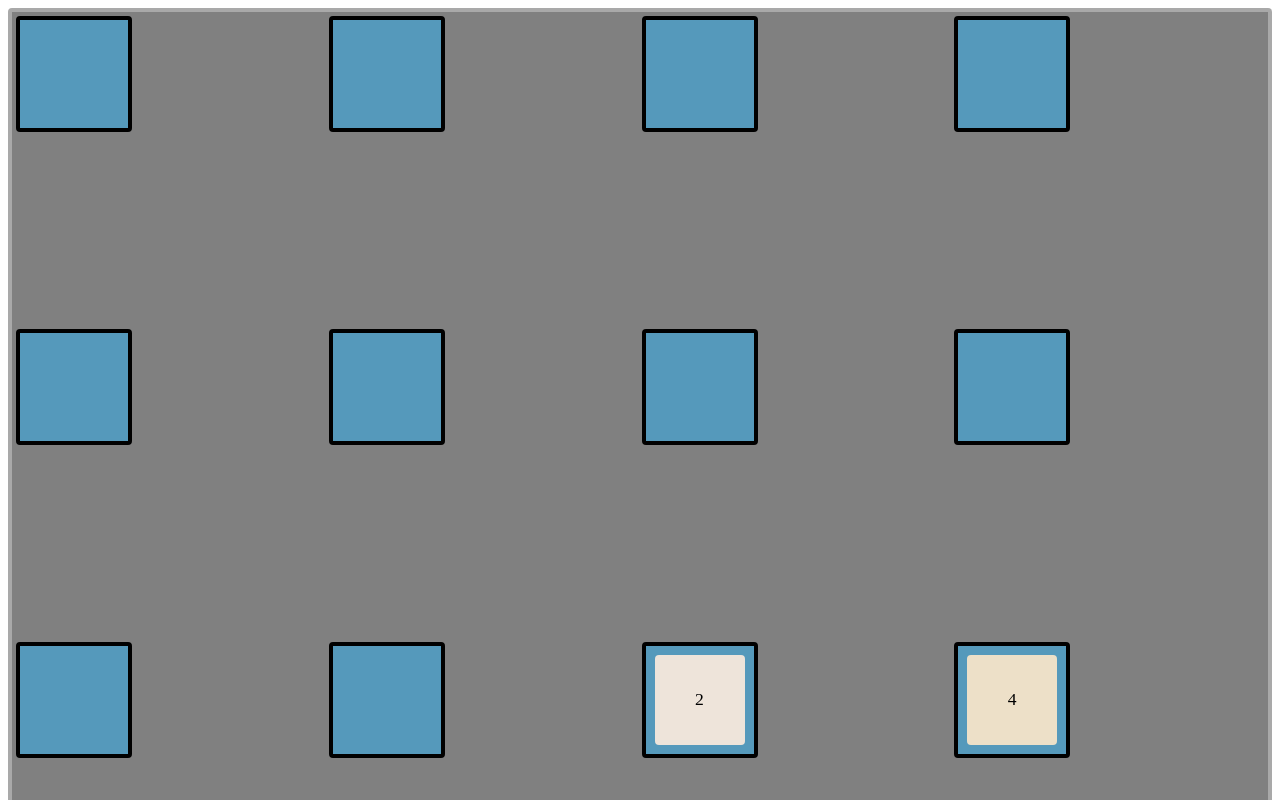
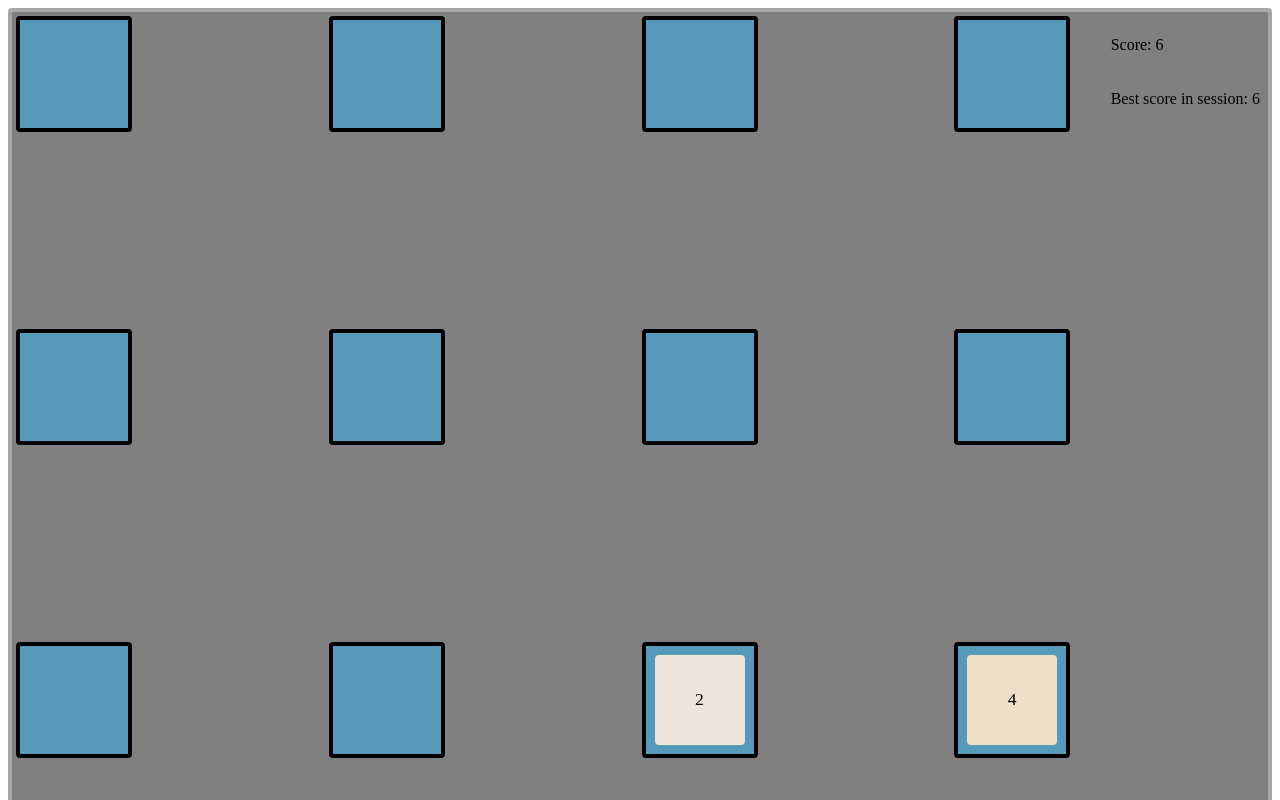
Before and after one commit to DKyA/2048, a SvelteKit app: page / in a window 1280 px wide. Shown: the top 800 px of the page. Built offline with nearby package versions, Linux system fonts and the light colour scheme.

Commit message:
Score update

```diff
--- a/src/routes/+page.svelte
+++ b/src/routes/+page.svelte
@@ -17,6 +17,8 @@
 	let death_countdown = [];
 	let endgame = false;
 	let realized_movement = false;
+	let score = 0;
+	let max_score = 0;
 
 
 	const generate_numbers = () => {
@@ -25,15 +27,37 @@
 	}
 
 	const find_free_tiles = () => {
+
 		free_indices = []
 
 		for (let i = 0; i < Position.length; i++) {
+
 			if (Position[i] === 0) {
 				free_indices.push(i)
+				continue;
 			}
+
 			if (Position[i] === 2048) {
 				win = true;
 			}
+
+
+		}
+
+	}
+
+	const update_score = () => {
+
+		score = 0;
+
+		for (let i = 0; i < Position.length; i++) {
+
+			score += Position[i]
+
+			if (score > max_score) {
+				max_score = score;
+			}
+
 		}
 
 	}
@@ -43,6 +67,7 @@
 		generate_numbers()
 		find_free_tiles()
 		generate_numbers()
+		update_score()
 	}
 
 	init_game()
@@ -56,11 +81,13 @@
 			if (currentID !== empty_index) {
 				Position[empty_index] = Position[currentID]
 				Position[currentID] = 0
+				realized_movement = true;
 			}
 			if (prev_empty !== false && Position[prev_empty] === Position[empty_index]) {
 
 				Position[prev_empty] = Position[empty_index] + Position[prev_empty]
 				Position[empty_index] = 0
+				realized_movement = true;
 
 				return false
 			}
@@ -183,6 +210,7 @@
 	const control = event => {
 
 		try {
+			realized_movement = false;
 			options[event.code]()
 
 			if (event.code === "Escape") return;
@@ -208,7 +236,11 @@
 			endgame = true
 		}
 
+		if (realized_movement) {
 			generate_numbers();
+		}
+
+		update_score()
 
 	}
 
@@ -216,6 +248,12 @@
 
 <svelte:window on:keydown={control} />
 <main class="field">
+
+	<aside class="score">
+		<p>Score: {score}</p>
+		<p>Best score in session: {max_score}</p>
+	</aside>
+
 	{#each Array(16).keys() as id}
 		<Tile {id}>
 			{#if Position[id] != 0}
@@ -226,6 +264,14 @@
 	{#if endgame}
 		<div class="endgame" transition:fade>
 			<p>You Lost.</p>
+			<p>Score: {score}</p>
+		</div>
+	{/if}
+
+	{#if win}
+		<div class="endgame" transition:fade>
+			<p>You Won.</p>
+			<p>Score: {score}</p>
 		</div>
 	{/if}
 
@@ -259,7 +305,23 @@
 		top: 0;left: 0;
 		display: flex;
 		justify-content: center;
+		flex-direction: column;
 		align-items: center;
+		gap: 4px;
+	}
+
+	.score {
+
+		position: absolute;
+		top: 0;
+		right: 10px;
+		display: flex;
+		flex-direction: column;
+		justify-content: center;
+		align-items: left;
+		padding: 20px 10px;
+		gap: 4px;
+
 	}
 
 </style>
```
Lines whose indentation alone changed are shown as unchanged.
